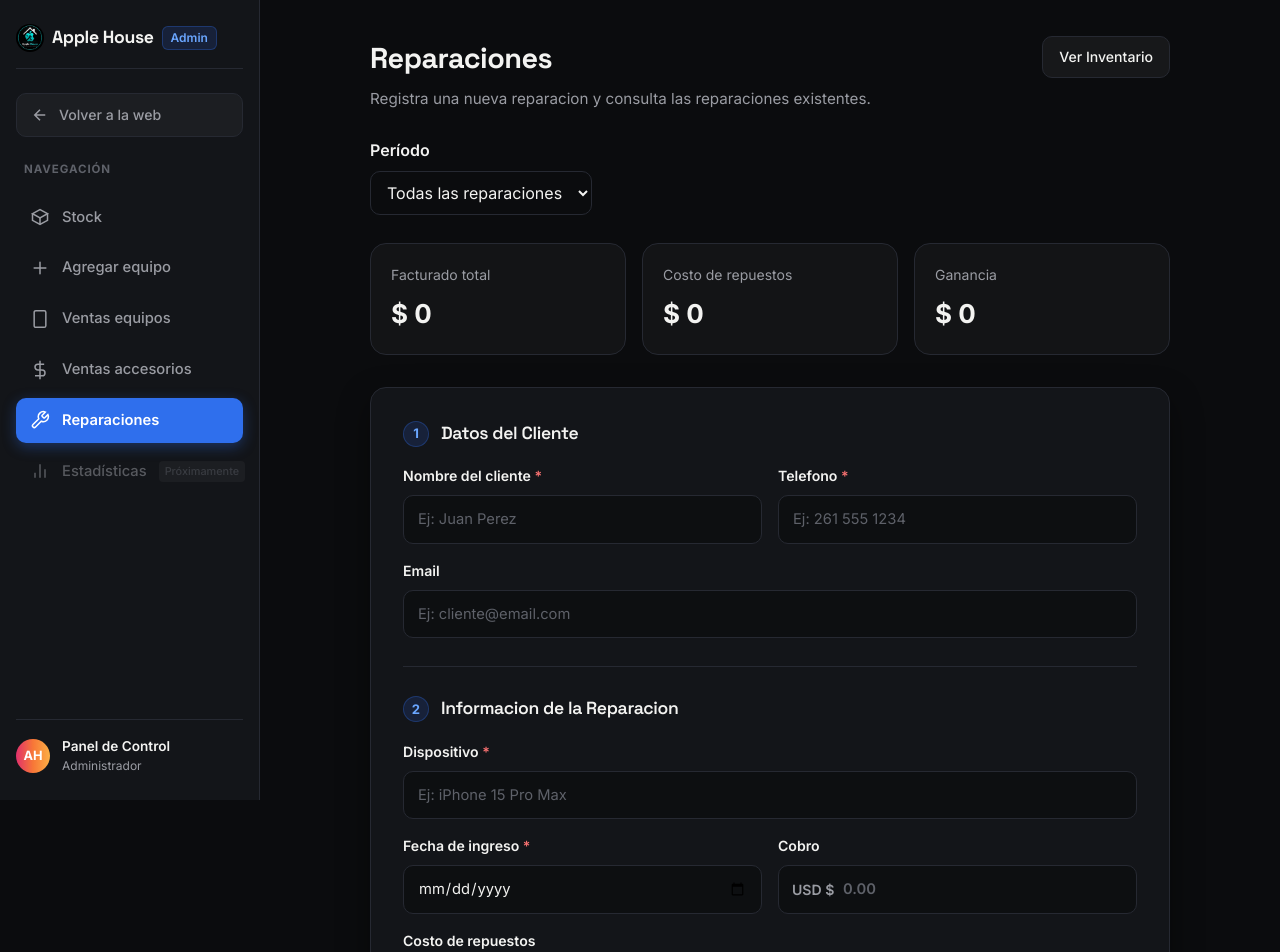
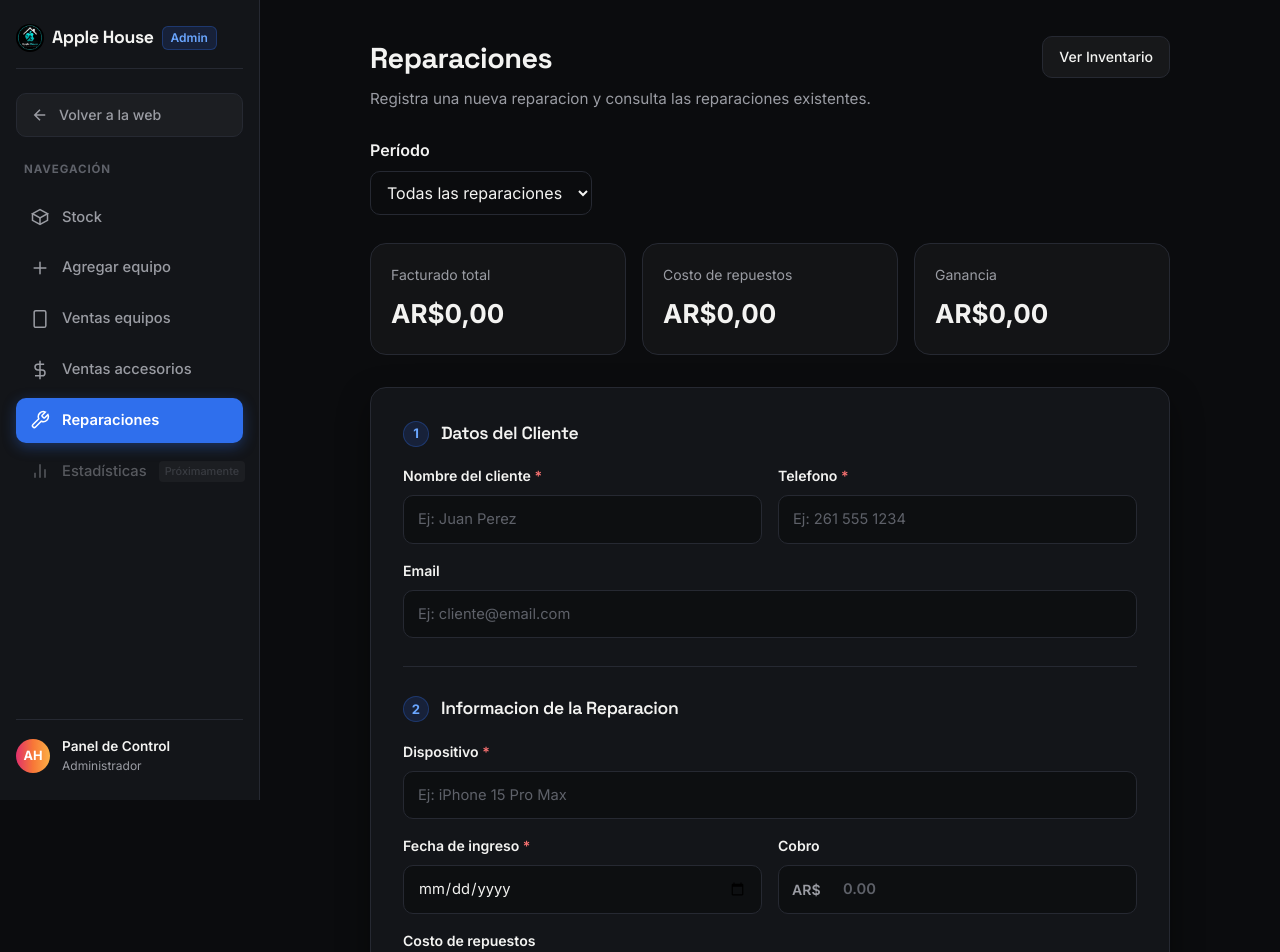
Before and after one commit to Alediaz04/Apple-House-Code, a Next.js app: page /admin/reparaciones in a window 1280 px wide. Shown: the top 952 px of the page. Built offline with nearby package versions, Linux system fonts and the light colour scheme; no server answers; the database is empty.

Commit message:
feat: actualiza modulo de reparaciones

```diff
--- a/src/app/admin/reparaciones/FiltroFecha.tsx
+++ b/src/app/admin/reparaciones/FiltroFecha.tsx
@@ -13,10 +13,6 @@ export default function FiltroFecha() {
   const [hasta, setHasta] = useState(searchParams.get("hasta") ?? "");
 
   function cambiarRango(rango: string) {
-    if (rango === "personalizado") {
-      return;
-    }
-
   const params = new URLSearchParams(searchParams.toString());
 
   params.set("rango", rango);
--- a/src/app/admin/reparaciones/ReparacionForm.tsx
+++ b/src/app/admin/reparaciones/ReparacionForm.tsx
@@ -13,7 +13,11 @@ export default function ReparacionForm() {
 
   return (
     <div className="admin-form-card">
-      <form action={formAction} className="admin-form">
+      <form
+  action={formAction}
+  key={state?.ok ? Math.random() : "form"}
+  className="admin-form"
+>
         <div className="form-section">
           <div className="form-section-header">
             <span className="section-number">1</span>
@@ -103,7 +107,7 @@ export default function ReparacionForm() {
                 Cobro
               </label>
               <div className="input-currency-wrapper">
-                <span className="currency-prefix">USD $</span>
+                <span className="currency-prefix">AR$</span>
                 <input
                   id="cobro"
                   name="cobro"
@@ -121,7 +125,7 @@ export default function ReparacionForm() {
                 Costo de repuestos
               </label>
               <div className="input-currency-wrapper">
-                <span className="currency-prefix">USD $</span>
+                <span className="currency-prefix">AR$</span>
                 <input
                   id="costoRepuestos"
                   name="costoRepuestos"
--- a/src/app/admin/reparaciones/ReparacionesList.tsx
+++ b/src/app/admin/reparaciones/ReparacionesList.tsx
@@ -45,7 +45,7 @@ function formatearFechaInput(fecha: Date | string) {
 function formatearMonto(monto: number | null) {
   if (monto === null) return "-";
 
-  return `USD $${monto.toFixed(2)}`;
+  return `$${monto.toFixed(2)}`;
 }
 
 export default function ReparacionesList({
@@ -169,7 +169,7 @@ async function guardarEdicion(event: React.FormEvent<HTMLFormElement>) {
                 alignItems: "flex-start",
                 gap: 20,
                 paddingBottom: 20,
-                borderBottom: "1px solid #e5e5e5",
+                borderBottom: "1px solid var(--border)",
               }}
             >
               <div>
@@ -212,12 +212,16 @@ async function guardarEdicion(event: React.FormEvent<HTMLFormElement>) {
     fontWeight: 700,
     background:
       reparacion.estado === "PENDIENTE"
-      ? "#fff3cd"
-      : "#d1e7dd",
+        ? "rgba(234, 179, 8, 0.15)"
+        : "rgba(34, 197, 94, 0.15)",
     color:
       reparacion.estado === "PENDIENTE"
-      ? "#7a5a00"
-      : "#155d3a",
+        ? "#facc15"
+        : "#4ade80",
+    border:
+      reparacion.estado === "PENDIENTE"
+        ? "1px solid rgba(234, 179, 8, 0.3)"
+        : "1px solid rgba(34, 197, 94, 0.3)",
   }}
 >
                   {reparacion.estado}
@@ -352,7 +356,7 @@ async function guardarEdicion(event: React.FormEvent<HTMLFormElement>) {
             <div
               style={{
                 padding: "20px 0",
-                borderBottom: "1px solid #e5e5e5",
+                borderBottom: "1px solid var(--border)",
               }}
             >
               <p
@@ -386,7 +390,7 @@ async function guardarEdicion(event: React.FormEvent<HTMLFormElement>) {
                 gridTemplateColumns: "repeat(2, minmax(0, 1fr))",
                 gap: 24,
                 padding: "20px 0",
-                borderBottom: "1px solid #e5e5e5",
+                borderBottom: "1px solid var(--border)",
               }}
             >
               <div>
--- a/src/app/admin/reparaciones/page.tsx
+++ b/src/app/admin/reparaciones/page.tsx
@@ -101,11 +101,12 @@ export default async function ReparacionesPage({ searchParams }: Props) {
 
   const ganancia = facturadoTotal - costoRepuestosTotal;
 
-  const dinero = new Intl.NumberFormat("es-AR", {
-    style: "currency",
-    currency: "ARS",
-    maximumFractionDigits: 0,
-  });
+  function formatearDinero(monto: number) {
+  return `AR$${monto.toLocaleString("es-AR", {
+    minimumFractionDigits: 2,
+    maximumFractionDigits: 2,
+  })}`;
+}
 
   return (
     <div className="admin-page-container">
@@ -156,9 +157,11 @@ export default async function ReparacionesPage({ searchParams }: Props) {
     display: "block",
     marginTop: 8,
     fontSize: 26,
+    overflowWrap: "anywhere",
   }}
+
           >
-            {dinero.format(facturadoTotal)}
+               {formatearDinero(facturadoTotal)}
           </strong>
         </div>
 
@@ -185,9 +188,10 @@ export default async function ReparacionesPage({ searchParams }: Props) {
     display: "block",
     marginTop: 8,
     fontSize: 26,
+    overflowWrap: "anywhere",
   }}
 >
-            {dinero.format(costoRepuestosTotal)}
+               {formatearDinero(costoRepuestosTotal)}
           </strong>
         </div>
 
@@ -214,9 +218,10 @@ export default async function ReparacionesPage({ searchParams }: Props) {
     display: "block",
     marginTop: 8,
     fontSize: 26,
+    overflowWrap: "anywhere",
   }}
 >
-            {dinero.format(ganancia)}
+               {formatearDinero(ganancia)}
           </strong>
         </div>
       </div>
```
Lines whose indentation alone changed are shown as unchanged.
